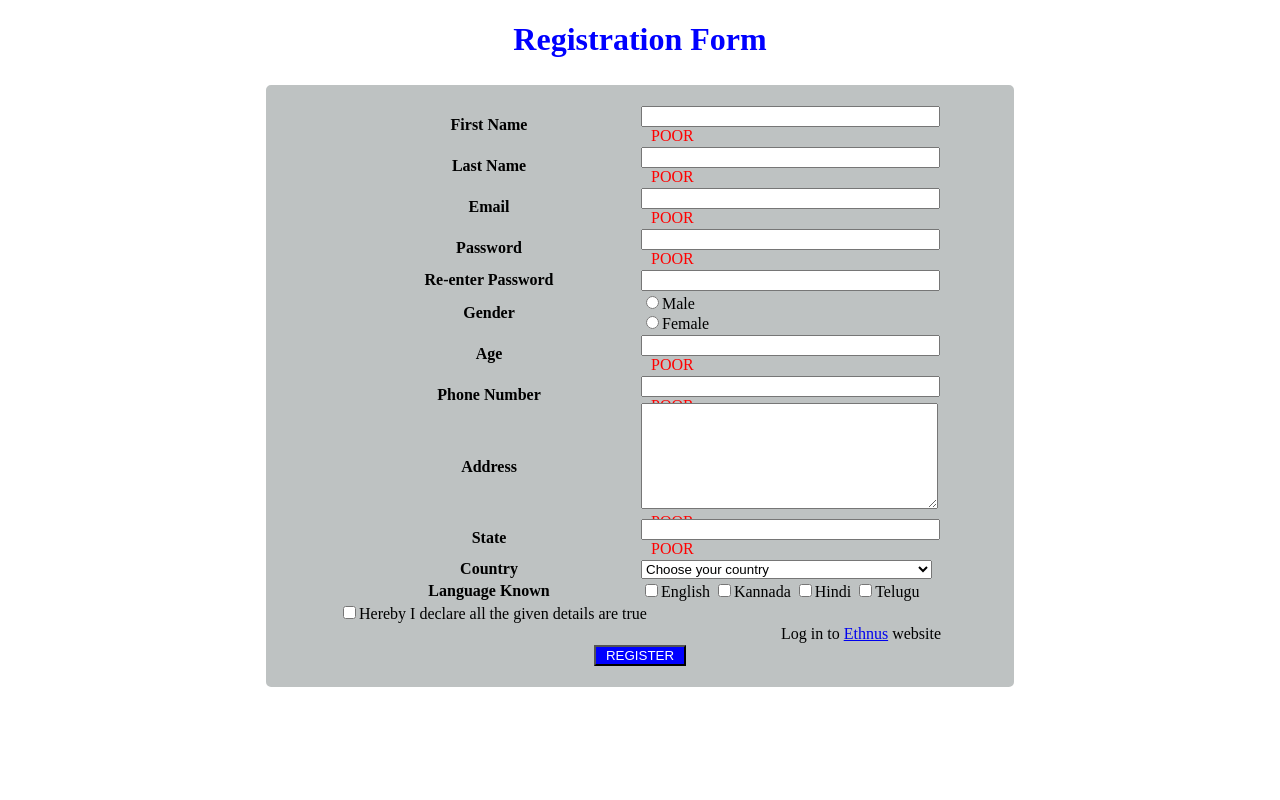
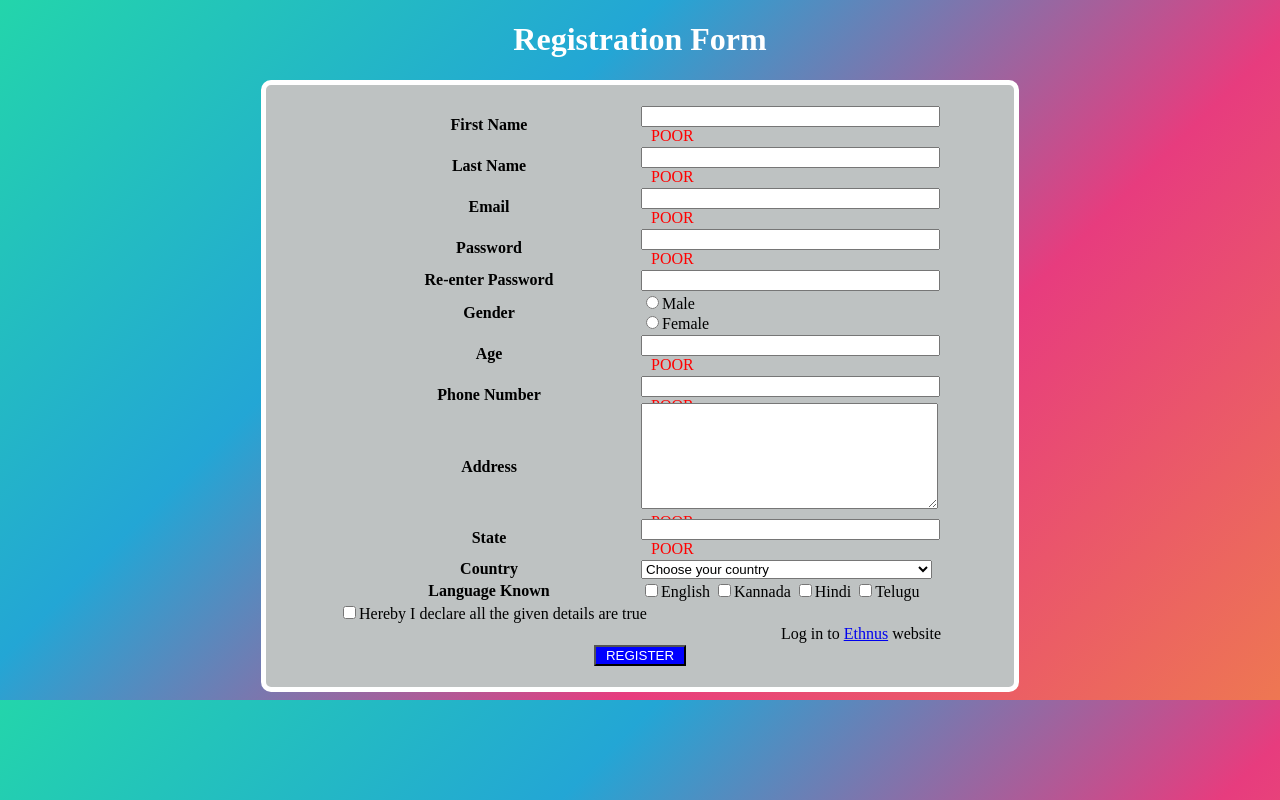
Before and after one commit to ThorajM/Ethnus_BS_JS, a plain HTML site: page Task8js.html in a window 1280 px wide. Drawn offline with nearby package versions, Linux system fonts and the light colour scheme.

Commit message:
Update Task8js.html

```diff
--- a/Task8js.html
+++ b/Task8js.html
@@ -6,6 +6,11 @@
     <title>Task-8</title>
     <script src="https://cdn.jsdelivr.net/npm/bootstrap@5.3.3/dist/js/bootstrap.bundle.min.js" integrity="sha384-YvpcrYf0tY3lHB60NNkmXc5s9fDVZLESaAA55NDzOxhy9GkcIdslK1eN7N6jIeHz" crossorigin="anonymous"></script>
     <style>
+    body {
+        background: linear-gradient(-45deg, #ee7752, #e73c7e, #23a6d5, #23d5ab);
+
+
+    }
 
         input[type="text"], input[type="email"], input[type="password"], input[type="number"], textarea, select {
             width: 97%;
@@ -50,7 +55,7 @@
     </style>
 </head>
 <body>
-    <h1 align="center" style="color: blue;"><b>Registration Form</b></h1>
+    <h1 align="center" style="color: rgb(255, 255, 255);"><b>Registration Form</b></h1>
     <div class="container">
 
     <div class="main">
```
